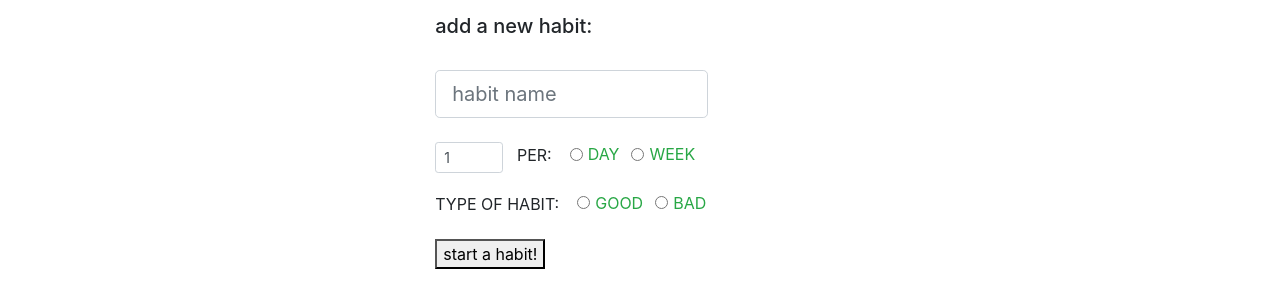
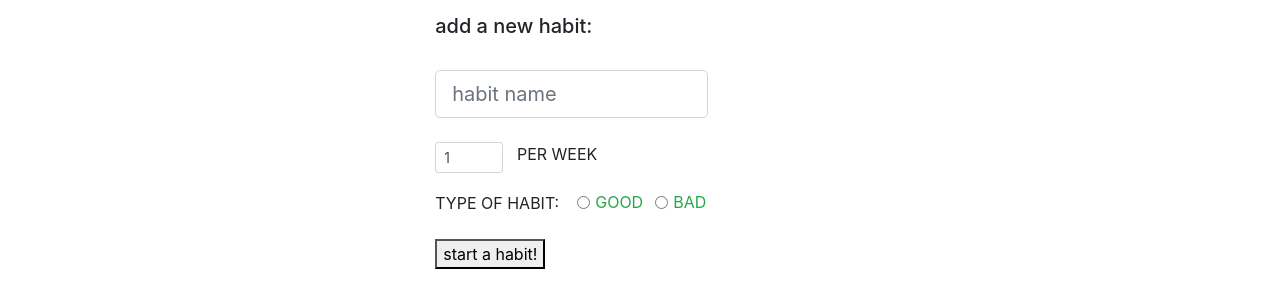
Before and after one commit to paaaarv/habits, a React (Create React App) app: page / in a window 1280 px wide. Shown: the part 301-608 px from the top of the page. Built offline with nearby package versions, Linux system fonts and the light colour scheme.

Commit message:
edited habits to be weekly not daily

```diff
--- a/src/components/GoodHabits.js
+++ b/src/components/GoodHabits.js
@@ -19,7 +19,7 @@ class GoodHabits extends React.Component{
 
   render(){
     return(
-      <div className="container-fluid habits">
+      <div className="container-fluid">
         {this.renderHabits()}
       </div>
 
--- a/src/components/Habit.js
+++ b/src/components/Habit.js
@@ -3,16 +3,16 @@ import WeekTracker from './WeekTracker.js'
 import Progress from './Progress'
 const Habit = props => {
   return(
-  <div className="container-fluid">
+  <div className="container-fluid habits">
   <div className="row">
-  <div className='col-7'>
+  <div className='col'>
   <h4>{props.name} </h4>
-  <p> ideal: {props.frequency} per {props.dayOrWeek}</p>
+  <p> ideal: {props.frequency} PER WEEK</p>
   <button onClick={()=> props.delete(props)}> delete habit </button>
   </div>
   </div>
   <div className = "row">
-  <div className="col-5">
+  <div className="col">
   <WeekTracker/>
   </div>
   </div>
--- a/src/components/HabitForm.js
+++ b/src/components/HabitForm.js
@@ -14,8 +14,6 @@ class HabitForm extends React.Component{
     this.state = {
       name: '',
       frequency: 1,
-      dayOrWeek: 'week',
-      notes: '',
       type: 'good'
 
 
@@ -39,8 +37,6 @@ class HabitForm extends React.Component{
     this.setState({
       name: '',
       frequency: 1,
-      dayOrWeek: 'week',
-      notes: '',
       type: 'good'
     })
   }
@@ -55,8 +51,7 @@ class HabitForm extends React.Component{
             <br/>
 
             <Form.Control style={{float:'left'}} className="col-2" size="sm" id="frequency" name="frequency"  type="number" value= {this.state.frequency} onChange = {this.handleChange}/>
-           &nbsp; &nbsp;PER: &nbsp; &nbsp;<Form.Check inline isValid type="radio" name="dayOrWeek" value="day" id="day" label="DAY" onChange={this.handleChange}/>
-              <Form.Check inline isValid type="radio" name="dayOrWeek" value="week" id="week" label="WEEK" onChange={this.handleChange}/>
+           &nbsp; &nbsp;PER WEEK
               <br/><br/> TYPE OF HABIT: &nbsp; &nbsp;
               <Form.Check inline isValid type="radio" name="type" value="good" id="good" label="GOOD" onChange={this.handleChange}/>
                <Form.Check inline isValid type="radio" name="type" value="bad" id="bad" label="BAD" onChange={this.handleChange}/>
--- a/src/index.css
+++ b/src/index.css
@@ -24,8 +24,9 @@ code {
 }
 
 .habits {
+  padding:20px;
+  margin: 20px;
 
-  margin: auto;
 
 
 }
--- a/src/reducers/manageHabits.js
+++ b/src/reducers/manageHabits.js
@@ -9,7 +9,6 @@ export default function manageHabits(state={goodHabits:[], badHabits:[]}, action
         id: cuid(),
         name: action.payload.name,
         frequency: action.payload.frequency,
-        dayOrWeek: action.payload.dayOrWeek,
         type: action.payload.type}
 
 
```
